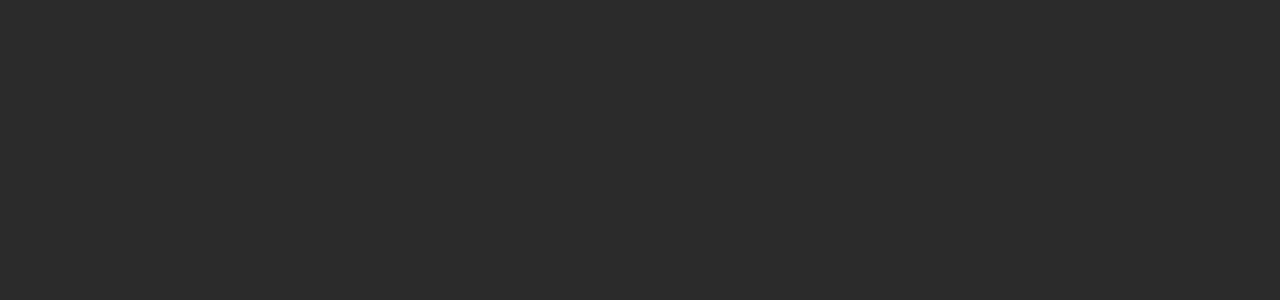
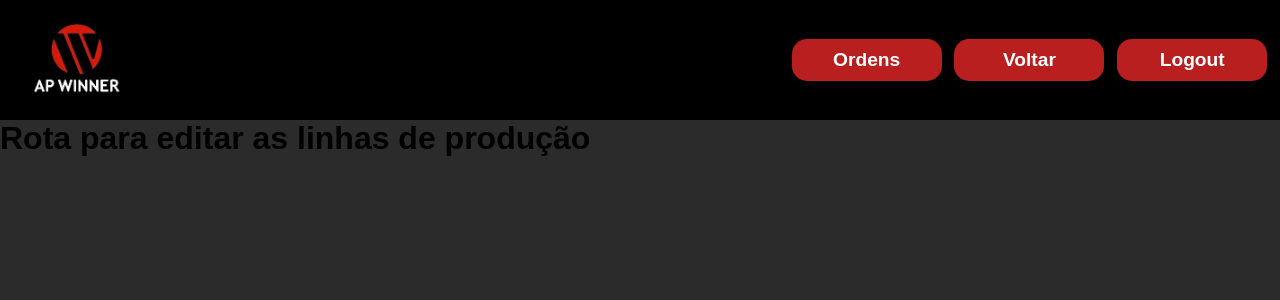
Before and after one commit to GustavoPucienik/Ordem_de_servico, a React (Create React App) app in the folder ordem-de-servico/: page /editarlinhas in a window 1280 px wide. Before the commit this address had no page. Shown: the top 300 px of the page. Built offline with nearby package versions, Linux system fonts and the light colour scheme; the HTML template or start-up script is replaced by a standard one.

Commit message:
Criando nova rota para editar as linhas de produção, e implementando a rota

```diff
--- a/ordem-de-servico/src/App.js
+++ b/ordem-de-servico/src/App.js
@@ -10,6 +10,7 @@
 import OrdemRequisitada from './components/OrdemRequisitada'
 import RotaOrdensConcluidas from './components/RotaOrdensConcluidas'
 import RotaEditarOrdem from './components/RotaEditarOrdem';
+import RotaEditarLinhas from './components/RotaEditarLinhas';
 
 function App() {
   return (
@@ -25,6 +26,7 @@
           <Route path="/ordemrequisitada/:id" element={<OrdemRequisitada/>}/>
           <Route path="/ordensconcluidas" element={<RotaOrdensConcluidas/>}/>
           <Route path="/editarordem/:id" element={<RotaEditarOrdem/>}/>
+          <Route path="/editarlinhas" element={<RotaEditarLinhas/>}/>
         </Routes>
       </BrowserRouter>
     </div>
--- /dev/null
+++ b/ordem-de-servico/src/components/BodyEditarLinha/index.js
@@ -0,0 +1,11 @@
+import React from 'react'
+
+const index = () => {
+  return (
+    <div>
+      <h1>Rota para editar as linhas de produção</h1>
+    </div>
+  )
+}
+
+export default index
--- /dev/null
+++ b/ordem-de-servico/src/components/RotaEditarLinhas/index.js
@@ -0,0 +1,14 @@
+import React from 'react'
+import Header from '../Header'
+import BodyEditarLinha from "../BodyEditarLinha"
+
+const RotaEditarLinha = () => {
+  return (
+    <div>
+      <Header nome="ordem-req"/>
+      <BodyEditarLinha />
+    </div>
+  )
+}
+
+export default RotaEditarLinha
```
